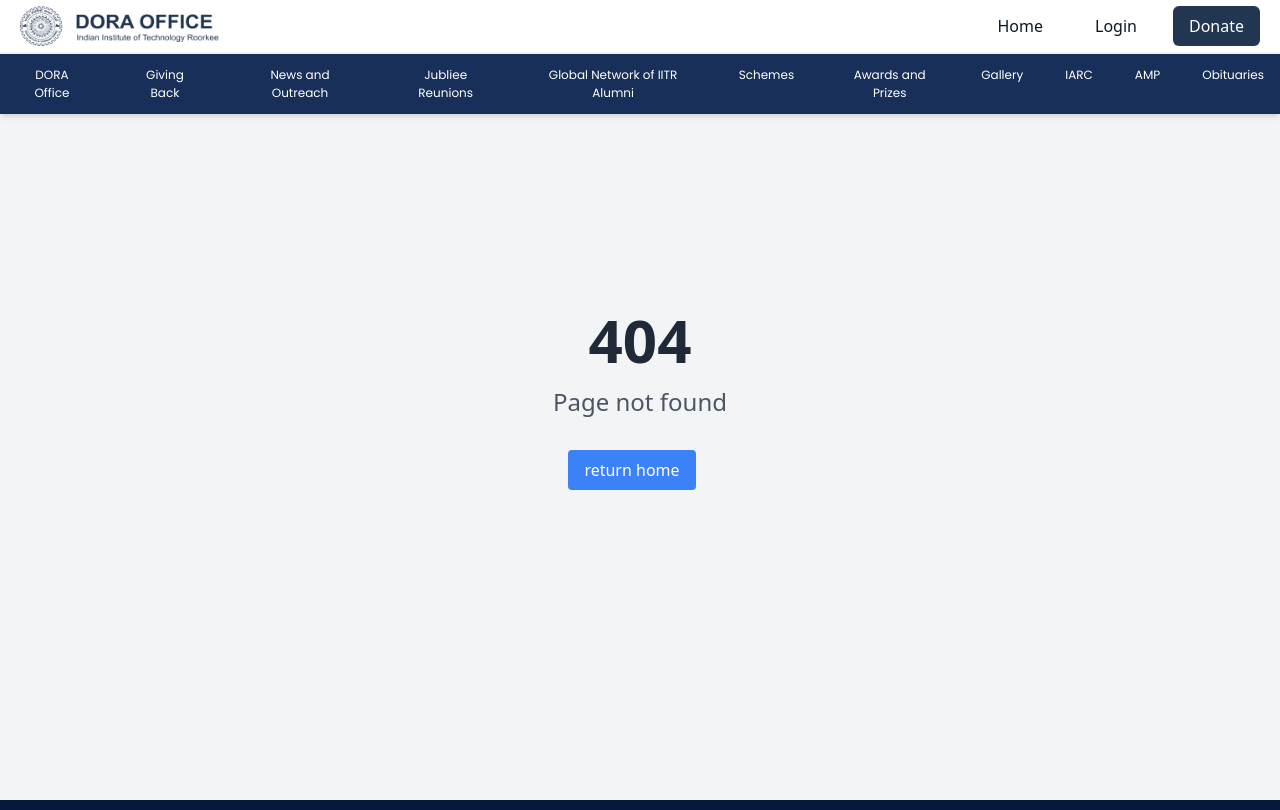
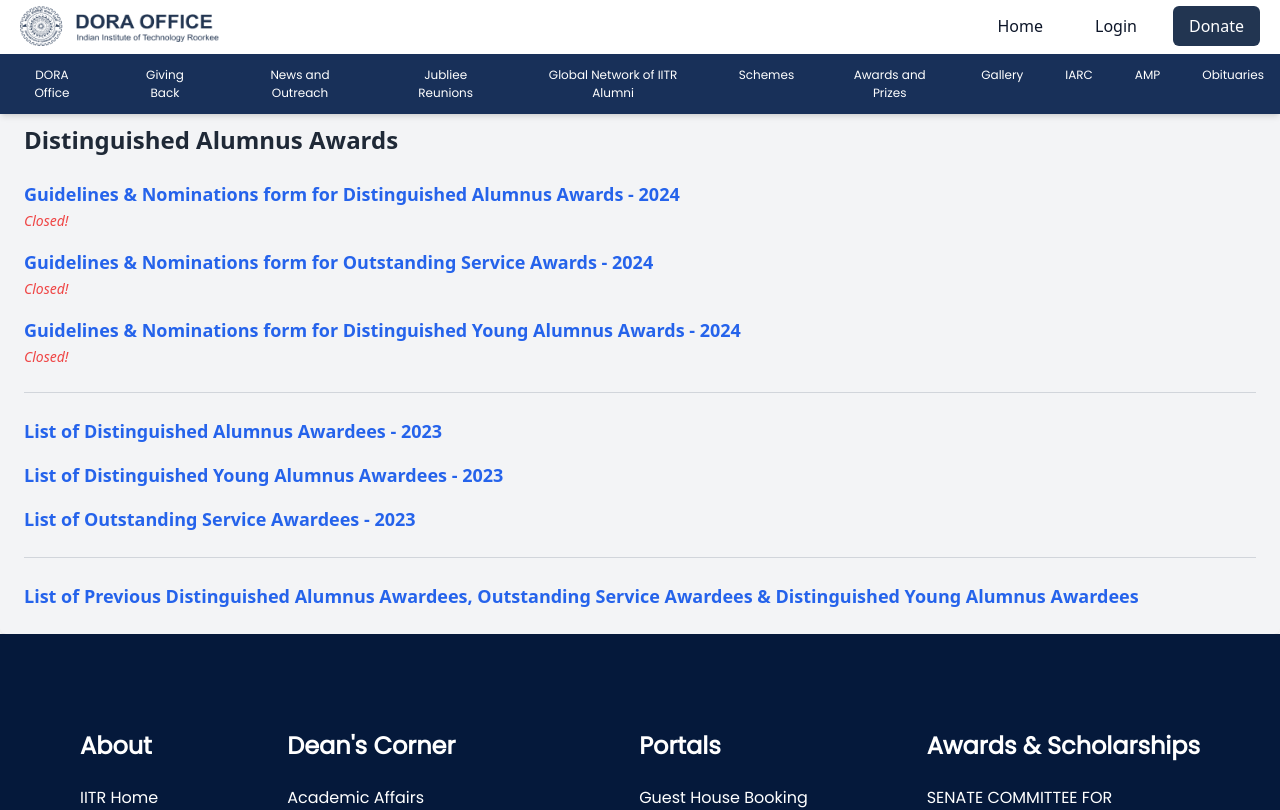
Before and after one commit to DORA-WEBSITE/DORA_frontend, a React (Vite) app: page /alumniawardshowcase in a window 1280 px wide. Shown: the top 810 px of the page. Built offline with nearby package versions, Linux system fonts and the light colour scheme.

Commit message:
director message + award changes

```diff
--- a/src/App.jsx
+++ b/src/App.jsx
@@ -36,6 +36,8 @@ import DonorsCTA from "./components/esteemedDonors";
 import GivingBackCTA from "./components/GivingBackCTA";
 import AdminLogin from "./pages/Admin-Login";
 import AdminLogout from "./pages/Admin-Logout";
+import DirectorsMessage from "./components/DirectorsMessage";
+import AlumniAwardShowcase from "./components/AlumniAwardShowcase";
 
 
 function App() {
@@ -53,6 +55,7 @@ function App() {
         <Route path="/gallery" element={<Gallery />} />
         <Route path="/jubilee-reunions" element={<JubileeReunions />} />
         <Route path='/Awards' element={<Awards />} />
+
         <Route path='/studentsvisitingabroad' element={<StudentsVisitingInstitutions />} />
         <Route path='/InternationalResearchInternships' element={<InternationalResearchInternships />} />
         <Route path='/conference' element={<GoodInternationalConferences />} />
@@ -63,6 +66,8 @@ function App() {
         <Route path='/AdminLogout' element={<AdminLogout />} />
         <Route path='/AdminPanel/*' element={<AdminPanel />} />
         <Route path='/Dora_Office' element={<Dora_Office />} />
+        <Route path="/directorsmessage" element={< DirectorsMessage/>} />
+        <Route path="/alumniawardshowcase" element={< AlumniAwardShowcase/>} />
         <Route path='/topdonors' element={<DonorsCTA />} />
         <Route path='/Givingbackcta' element={<GivingBackCTA />} />
         <Route path="/awards/daa-dyya-2019" element={<DAA_DYAA2019 />} />
--- /dev/null
+++ b/src/components/AlumniAwardShowcase.jsx
@@ -0,0 +1,105 @@
+import React from "react";
+
+const AlumniAwardShowcase = () => {
+  return (
+    <div className="p-6 bg-gray-100 rounded-md shadow-md space-y-6 mt-[100px]">
+      <h1 className="text-2xl font-bold text-gray-800">Distinguished Alumnus Awards</h1>
+
+      <div className="space-y-4">
+        <div>
+          <h2 className="text-lg font-semibold text-gray-700">
+            <a
+              href="https://docs.google.com/forms/d/e/1FAIpQLSejCQcUwwPiq2BEvx3xl7XYgAFWjudjlbvo8O9t4F5IEtlZPg/viewform"
+              target="_blank"
+              rel="noopener noreferrer"
+              className="text-blue-600 hover:underline"
+            >
+              Guidelines & Nominations form for Distinguished Alumnus Awards - 2024
+            </a>
+          </h2>
+          <span className="text-red-500 font-medium italic text-sm">Closed!</span>
+        </div>
+
+        <div>
+          <h2 className="text-lg font-semibold text-gray-700">
+            <a
+              href="https://docs.google.com/forms/d/e/1FAIpQLSfp9MQ8K1hz2BQU6AqRxBZm2Z2vukLbSM8TQfyI7WTdhS8paw/viewform"
+              target="_blank"
+              rel="noopener noreferrer"
+              className="text-blue-600 hover:underline"
+            >
+              Guidelines & Nominations form for Outstanding Service Awards - 2024
+            </a>
+          </h2>
+          <span className="text-red-500 font-medium italic text-sm">Closed!</span>
+        </div>
+
+        <div>
+          <h2 className="text-lg font-semibold text-gray-700">
+            <a
+              href="https://docs.google.com/forms/d/e/1FAIpQLSez8iMEe9NhiKveA9mpauEWnKnP12K8t7lI1PtNuBC2Db-qLA/viewform"
+              target="_blank"
+              rel="noopener noreferrer"
+              className="text-blue-600 hover:underline"
+            >
+              Guidelines & Nominations form for Distinguished Young Alumnus Awards - 2024
+            </a>
+          </h2>
+          <span className="text-red-500 font-medium italic text-sm">Closed!</span>
+        </div>
+      </div>
+
+      <hr className="border-gray-300" />
+
+      <div className="space-y-4">
+        <h2 className="text-lg font-semibold text-gray-700">
+          <a
+            href="https://iitrdora.iitr.ac.in/news/ypages/daa-2023.php"
+            target="_blank"
+            rel="noopener noreferrer"
+            className="text-blue-600 hover:underline"
+          >
+            List of Distinguished Alumnus Awardees - 2023
+          </a>
+        </h2>
+
+        <h2 className="text-lg font-semibold text-gray-700">
+          <a
+            href="https://iitrdora.iitr.ac.in/news/ypages/daa-2023.php#dyaa"
+            target="_blank"
+            rel="noopener noreferrer"
+            className="text-blue-600 hover:underline"
+          >
+            List of Distinguished Young Alumnus Awardees - 2023
+          </a>
+        </h2>
+
+        <h3 className="text-lg font-semibold text-gray-700">
+          <a
+            href="https://iitrdora.iitr.ac.in/news/ypages/daa-2023.php#osa"
+            target="_blank"
+            rel="noopener noreferrer"
+            className="text-blue-600 hover:underline"
+          >
+            List of Outstanding Service Awardees - 2023
+          </a>
+        </h3>
+      </div>
+
+      <hr className="border-gray-300" />
+
+      <p className="text-lg font-semibold text-blue-600 hover:underline">
+        <a
+          href="https://alumni.iitr.ac.in/awards/daa/dalist"
+          target="_blank"
+          rel="noopener noreferrer"
+          className="text-blue-600 hover:underline"
+        >
+          List of Previous Distinguished Alumnus Awardees, Outstanding Service Awardees & Distinguished Young Alumnus Awardees
+        </a>
+      </p>
+    </div>
+  );
+};
+
+export default AlumniAwardShowcase;
--- /dev/null
+++ b/src/components/DirectorsMessage.jsx
@@ -0,0 +1,80 @@
+import React from "react";
+
+const DirectorsMessage = () => {
+  return (
+    <div className="bg-gray-100 p-6 rounded-lg shadow-md max-w-6xl mx-auto mt-[150px] mb-5">
+      <h1 className="text-3xl font-bold text-center text-gray-800 mb-6">
+        Director's Message
+      </h1>
+      <div className="flex flex-col items-center">
+        <img
+          src="https://alumni.iitr.ac.in/media/website/media/DSC_7196.JPG"
+          alt="Director"
+          className="border-4 border-gray-300 rounded-lg w-52 h-auto mb-4"
+        />
+      </div>
+      <div className="text-gray-700 leading-relaxed space-y-4">
+        <p>
+          It is a great pleasure and honor for me to serve as the Director of
+          Indian Institute of Technology Roorkee. I take this as a privilege to
+          extend my warm welcome to all alumni of Indian Institute of
+          Technology Roorkee.
+        </p>
+        <p>
+          The Indian Institute of Technology with a legacy of more than 175
+          years has been a tradition for excellence. The mission of our
+          institution is “To create an environment that shall foster the growth
+          of intellectually capable, innovative and entrepreneurial
+          professionals, who shall contribute to the growth of Science and
+          Technology in partnership with Industry and develop and harness it
+          for the welfare of the nation and mankind”.
+        </p>
+        <p>
+          Ours is a bond of a lifetime. The campus may have let you go, but we
+          expect you to come back – though some of you do come back every year
+          to receive the Distinguished Alumnus Award (DAA), the Distinguished
+          Young Alumnus Award (DYAA) and the Outstanding Service Award (OSA) –
+          to inspire our students, to raise the bar, to expand our idea of the
+          possible. To realize these objectives, the Institute has established
+          ‘Office of Resources & Alumni Affairs’, the primary communication
+          link between you and the Institute. The Office of Resources & Alumni
+          Affairs has always been instrumental in setting up faculty and
+          student awards, organizing in-house alumni meetings, and conducting
+          social outreach activities through chapters. Increasing recognition
+          and constant support from the alumni bears testimony to the fact that
+          the department has been successful so far in achieving its goal.
+        </p>
+        <p>
+          The institute recognizes, acknowledges, and embraces our alumni as
+          vital stakeholders in the developments of the Institute and to take
+          it to even greater heights.
+        </p>
+        <p>
+          I am hopeful that the networking among the alumni and with the
+          Institute will be augmented along with strategizing more effective
+          alumni service and outreach programs. I also hope that the Office of
+          Resources & Alumni Affairs will be able to set up a grand reunion
+          fund bringing together the alumni to support social outreach and
+          welfare activities benefitting the students, faculty, staff,
+          infrastructure, alumni, and the people of India at large.
+        </p>
+        <p>
+          Our target is to ensure that no member of the family feels
+          disconnected. I believe that the alumni, having a plethora of
+          experience, can mentor students on the right path and help the
+          institute achieve greater heights.
+        </p>
+        <p>Hearty greetings from your beloved alma mater.</p>
+        <div className="mt-6">
+          <p>Warm regards,</p>
+          <p className="font-semibold">Prof. K. K. Pant</p>
+          <p>Director</p>
+          <p>Indian Institute of Technology</p>
+          <p>Roorkee</p>
+        </div>
+      </div>
+    </div>
+  );
+};
+
+export default DirectorsMessage;
--- a/src/components/NewsOutreach.jsx
+++ b/src/components/NewsOutreach.jsx
@@ -58,6 +58,17 @@ const NewsOutreach = () => {
             IITR in the News
           </a>
         </h4>
+        <h4 className="flex items-center gap-2">
+          <span className="text-xl font-medium text-gray-700">5.</span>
+          <a
+            href="/directorsmessage"
+            // target="_blank"
+            rel="noopener noreferrer"
+            className="text-blue-600 hover:underline font-semibold text-lg transition duration-200"
+          >
+          Director's Message
+          </a>
+        </h4>
       </div>
     </div>
   );
--- a/src/pages/Awards.jsx
+++ b/src/pages/Awards.jsx
@@ -10,7 +10,22 @@ const Awards = () => {
             </div>
             <div className="flex flex-col space-y-16 mt-[70px] ">
                 <div className="shadow-lg shadow-[#BFBFBF] w-4/5 mx-auto p-[60px] space-y-12">
+                    {/* <Link to="/alumniawardshowcase">
                         <div className="text-2xl font-bold text-[32px] font-poppins text-blue-900">Distinguished Alumnus Awards</div>
+                        <img src={arrow} alt="" />
+                    </Link> */}
+                     <Link to="/alumniawardshowcase">
+                      <div style={{ display: "flex", flexDirection: "row" }}>
+                      <div className="ml-[300px] text-2xl font-bold text-[32px] font-poppins text-blue-900">Distinguished Alumnus Awards</div>
+
+
+                            <div> <img src={arrow} alt="" style={{ marginLeft: "1vw", marginTop: "0.5vw" }} /></div>
+
+                        </div>
+                        <hr className="w-1/2 h-0.5 bg-[#CCCCCC] border-none ml-[300px]" />
+
+                        </Link>
+
                     <div className="text-gray-700 ml-[35px]">
                         <div className="flex justify-between items-center text-[18px] font-poppins mt-[25px] mb-[5px]">
                             <div>DAA & DYAA 2019</div>
@@ -44,11 +59,11 @@ const Awards = () => {
                 </div>
                 <div className="shadow-lg shadow-[#BFBFBF]  w-4/5 mx-auto p-[60px] space-y-12 text-blue-900">
                     <a href="https://iitrdora.iitr.ac.in/news/ypages/daa-2022.php#osa">
-                        <div style={{display:"flex",flexDirection:"row"}}>
+                        <div style={{ display: "flex", flexDirection: "row" }}>
                             <div className="text-2xl font-bold text-[32px] font-poppins">Outstanding Service Awards
 
                             </div>
-                   <div> <img src={arrow} alt="" style={{marginLeft:"39vw",marginTop:"0.5vw"}}/></div>
+                            <div> <img src={arrow} alt="" style={{ marginLeft: "39vw", marginTop: "0.5vw" }} /></div>
 
                         </div>
                         <hr className="h-0.5 bg-[#CCCCCC] border-none"></hr>
@@ -126,11 +141,11 @@ const Awards = () => {
 
                 <div className="shadow-lg shadow-[#BFBFBF]  w-4/5 mx-auto p-[60px] space-y-12 text-blue-900">
                     <a href="https://iitrdora.iitr.ac.in/alumni/rk-prize.php">
-                        <div style={{display:"flex",flexDirection:"row"}}>
+                        <div style={{ display: "flex", flexDirection: "row" }}>
                             <div className="text-2xl font-bold text-[32px] font-poppins">  Ram Kumar Prize
 
                             </div>
-                   <div> <img src={arrow} alt="" style={{marginLeft:"50vw",marginTop:"0.5vw"}}/></div>
+                            <div> <img src={arrow} alt="" style={{ marginLeft: "50vw", marginTop: "0.5vw" }} /></div>
 
                         </div>
                         <hr className="h-0.5 bg-[#CCCCCC] border-none"></hr>
```
Lines whose indentation alone changed are shown as unchanged.
